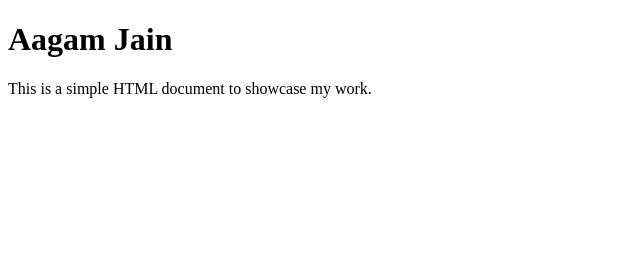
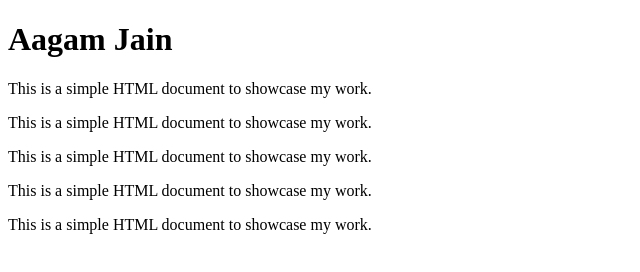
Before and after one commit to byteaagam/gitRemote, a plain HTML site: page index.html in a window 1280 px wide. Shown: the whole page, without its empty margins (0-640 px from the left). Drawn offline with Linux system fonts and the light colour scheme.

Commit message:
Duplicate paragraph in index.html

```diff
--- a/index.html
+++ b/index.html
@@ -8,5 +8,10 @@
 <body>
     <h1>Aagam Jain</h1>
     <p>This is a simple HTML document to showcase my work.</p>
+    <p>This is a simple HTML document to showcase my work.</p>
+    <p>This is a simple HTML document to showcase my work.</p>
+    <p>This is a simple HTML document to showcase my work.</p>
+    <p>This is a simple HTML document to showcase my work.</p>
+
 </body>
 </html>
```
